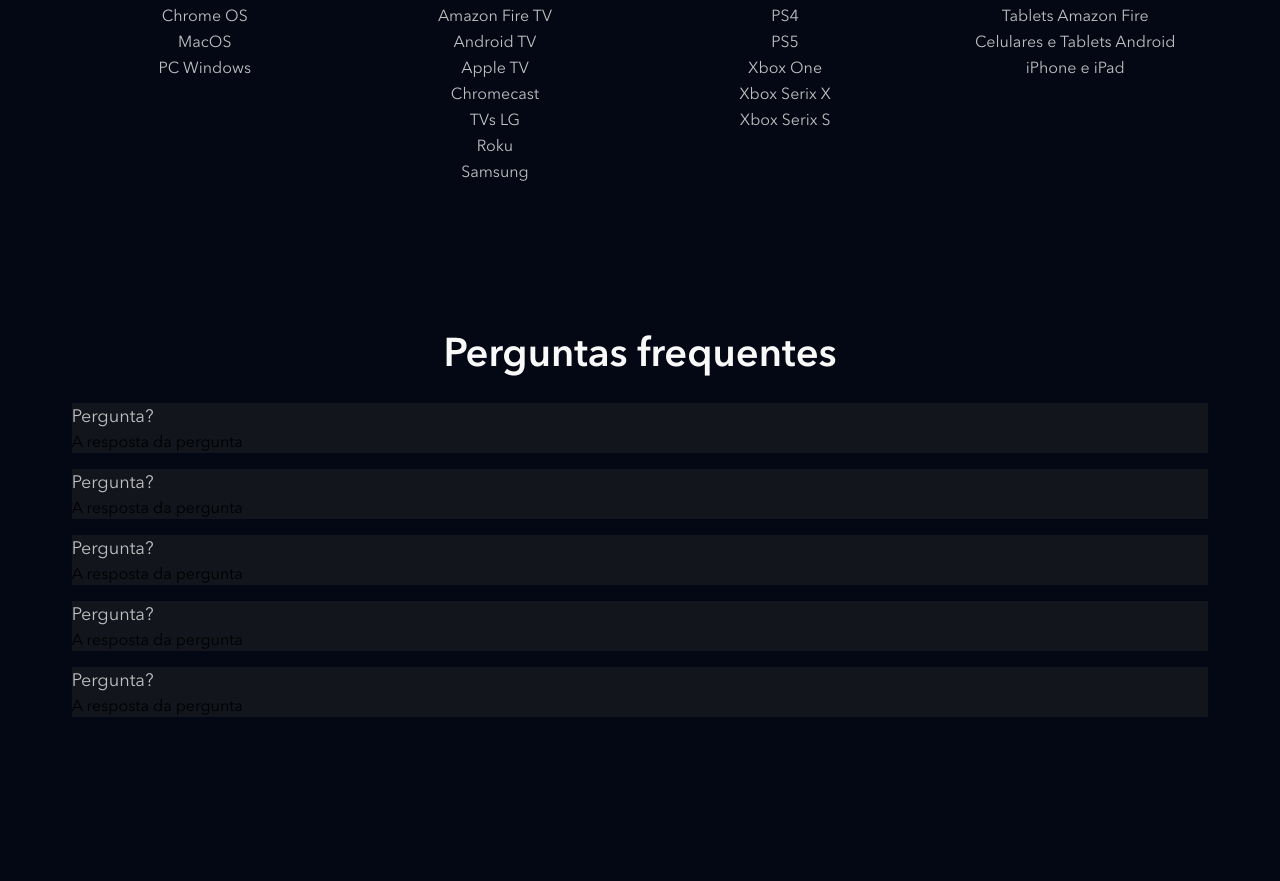
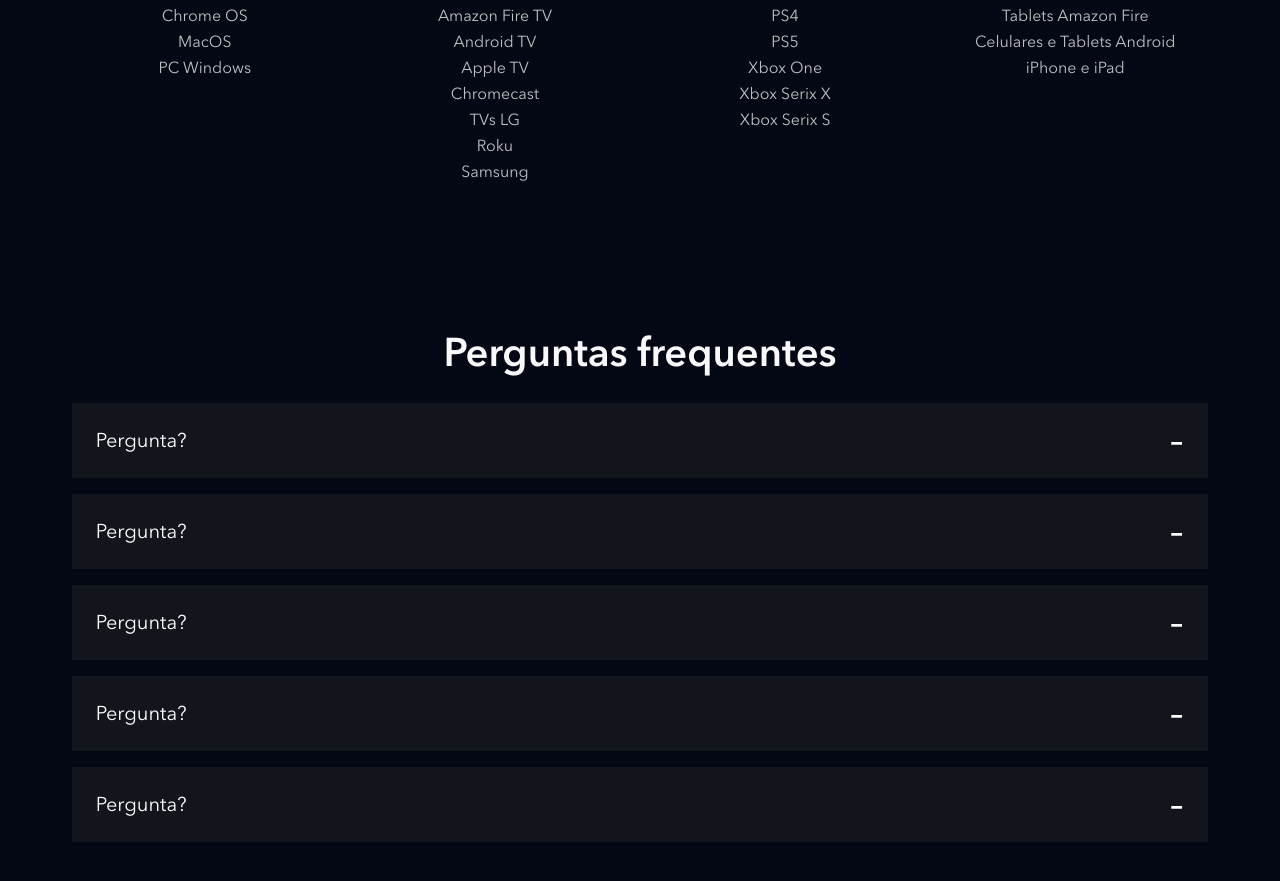
Before and after one commit to robsonwssantos/clone_disney_plus, a website: page index.html in a window 1280 px wide. Shown: the part 4110-4991 px from the top of the page. Before the commit the page ends 4914 px from the top, so only its background shows below. Drawn offline with nearby package versions, Linux system fonts and the light colour scheme; files that its build step writes are made by us from their sources; files whose address does not match are found by name.

Commit message:
feture: seção saq

```diff
--- a/index.html
+++ b/index.html
@@ -221,42 +221,42 @@
         <h2 class="title">Perguntas frequentes</h2>
         <ul class="faq__questions">
             <li class="faq__questions__item">
-                <div class="faq__question__item__question text--big">
+                <div class="faq__questions__item__question " data-faq-question>
                     Pergunta?
                 </div>
-                <div class="faq__question__item__answer">
+                <div class="faq__questions__item__answer text--big">
+                    A resposta da pergunta
+                </div>
+            </li>
+            <li class="faq__questions__item ">
+                <div class="faq__questions__item__question " data-faq-question>
+                    Pergunta?
+                </div>
+                <div class="faq__questions__item__answer text--big">
                     A resposta da pergunta
                 </div>
             </li>
             <li class="faq__questions__item">
-                <div class="faq__question__item__question text--big">
+                <div class="faq__questions__item__question " data-faq-question>
                     Pergunta?
                 </div>
-                <div class="faq__question__item__answer">
+                <div class="faq__questions__item__answer text--big">
                     A resposta da pergunta
                 </div>
             </li>
             <li class="faq__questions__item">
-                <div class="faq__question__item__question text--big">
+                <div class="faq__questions__item__question " data-faq-question>
                     Pergunta?
                 </div>
-                <div class="faq__question__item__answer">
+                <div class="faq__questions__item__answer text--big">
                     A resposta da pergunta
                 </div>
             </li>
             <li class="faq__questions__item">
-                <div class="faq__question__item__question text--big">
+                <div class="faq__questions__item__question " data-faq-question>
                     Pergunta?
                 </div>
-                <div class="faq__question__item__answer">
-                    A resposta da pergunta
-                </div>
-            </li>
-            <li class="faq__questions__item">
-                <div class="faq__question__item__question text--big">
-                    Pergunta?
-                </div>
-                <div class="faq__question__item__answer">
+                <div class="faq__questions__item__answer text--big">
                     A resposta da pergunta
                 </div>
             </li>
--- a/src/main.js
+++ b/src/main.js
@@ -1,6 +1,6 @@
 document.addEventListener('DOMContentLoaded', function(){
     const buttons = document.querySelectorAll('[data-tab-button]');
-
+    const questions = document.querySelectorAll('[data-faq-question]');
 
     for (let i = 0; i < buttons.length; i++) {
         buttons[i].addEventListener('click', function(botao) {
@@ -12,7 +12,19 @@
             botao.target.classList.add('shows__tabs__button--is-active')
         })
     }
+
+    for (let i = 0; i < questions.length; i++){
+        questions[i].addEventListener('click', abreOuFechaResposta)
+
+    }
 })
+
+function abreOuFechaResposta(elemento){
+    const classe = 'faq__questions__item--is-open';
+    const elementoPai = elemento.target.parentNode;
+
+    elementoPai.classList.toggle(classe);
+}
 
 function removeButtons(){
     const buttons = document.querySelectorAll('[data-tab-button]');
--- a/src/styles/_faq.scss
+++ b/src/styles/_faq.scss
@@ -20,15 +20,38 @@
             padding: 24px;
             display: block;
             cursor: pointer;
+            position: relative;
 
                 &::before{
                     content: "-";
+                    position:absolute;
+                    top: 0;
+                    right: 24px;
+                    height: 100%;
+                    display: flex;
+                    align-items: center;
+                    font-size: 48px;
                 }
             }
 
             &__answer {
-                padding: 24px;
+                height: 0;
+                overflow: hidden;
+                padding: 0 24px;
+                transition: heigth, 0.5s ease;
+            }
+
+            &--is-open {
+                .faq__questions__item__question::after{
+                    content: '-';
+                }
+
+                .faq__questions__item__answer {
+                    height: auto;
+                    padding-bottom: 24px;
+                    transition: heigth, 0.5s ease;
                 }
             }
         }
     }
+}
```
Lines whose indentation alone changed are shown as unchanged.
